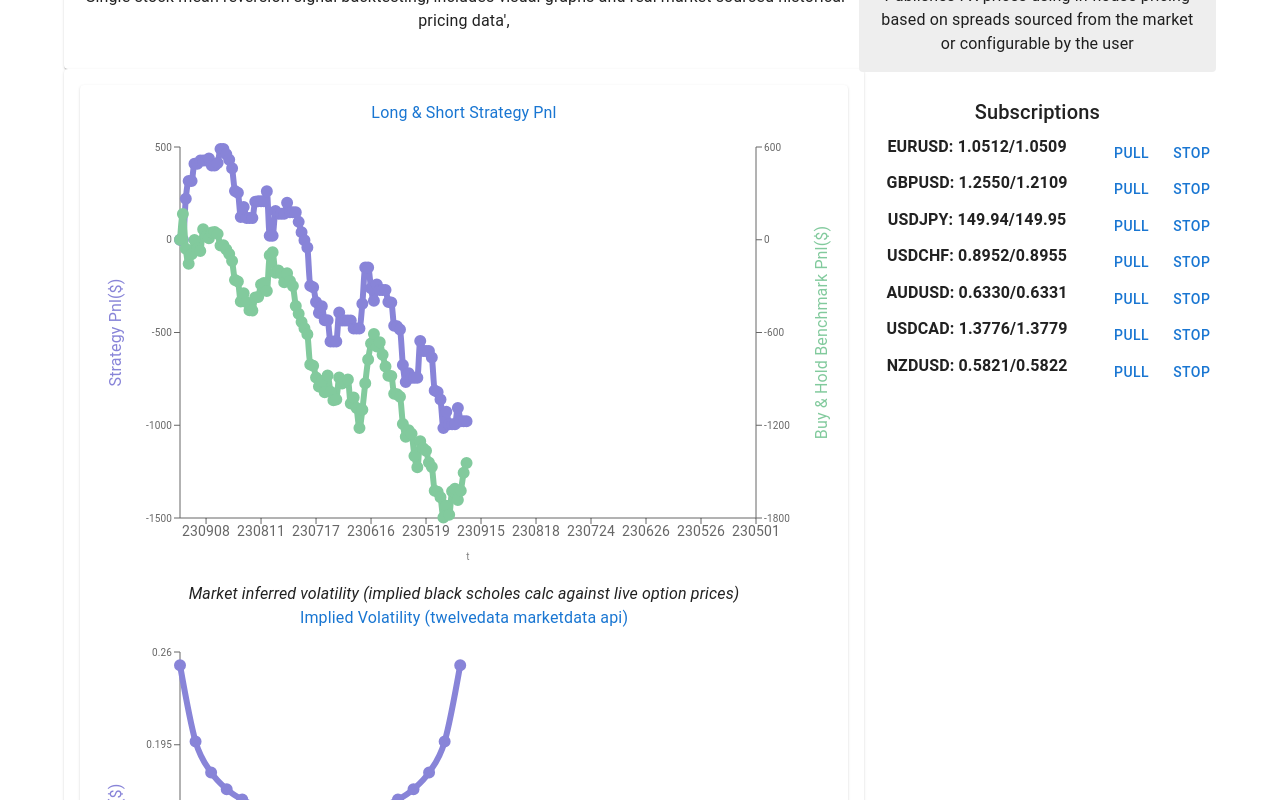
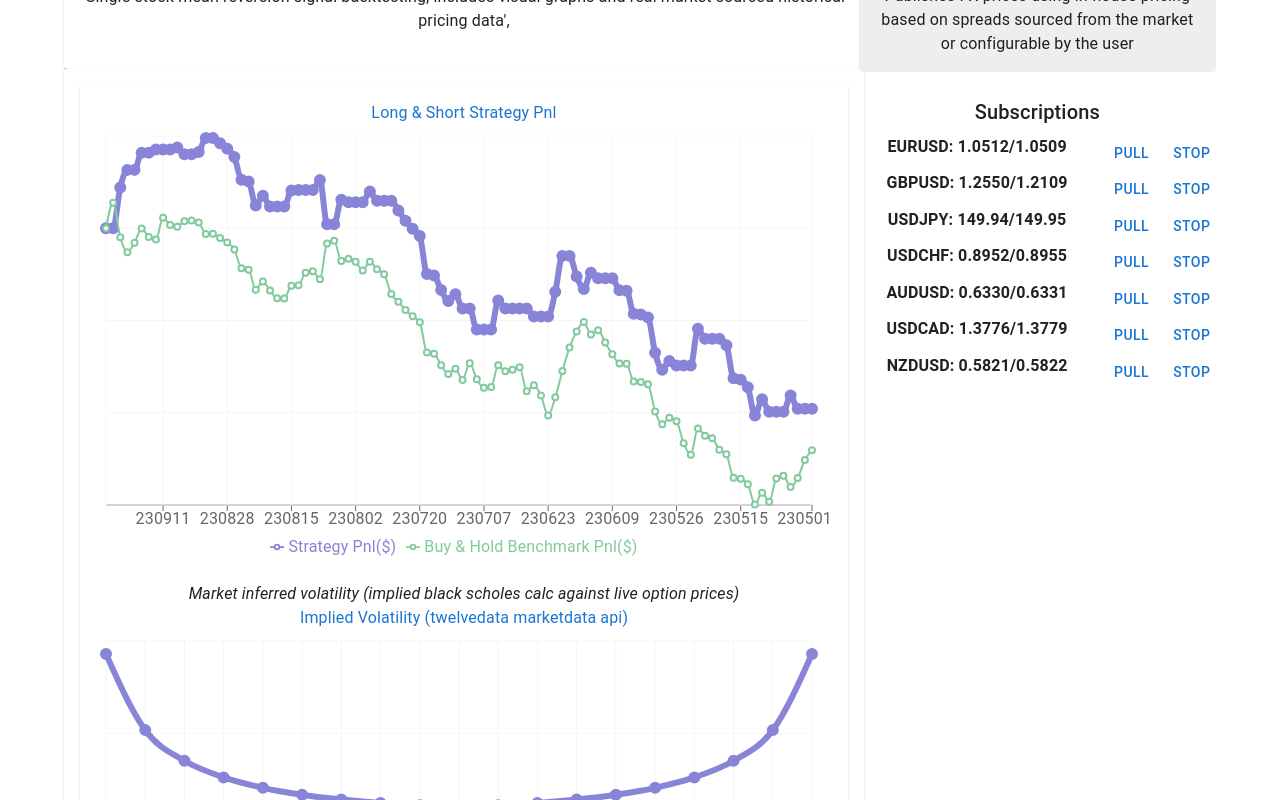
Before and after one commit to bleunguts/ProjectX, a React (Vite) app in the folder Web/: page / in a window 1280 px wide. Shown: the part 1640-2440 px from the top of the page. Built offline with nearby package versions, Linux system fonts and the light colour scheme.

Commit message:
Fixed Strategy Pnl Chart

```diff
--- a/Web/src/components/layout/Chart.tsx
+++ b/Web/src/components/layout/Chart.tsx
@@ -1,6 +1,6 @@
 import * as React from 'react';
 import { useTheme } from '@mui/material/styles';
-import { LineChart, Line, XAxis, YAxis, Label, ResponsiveContainer } from 'recharts';
+import { LineChart, Line, XAxis, YAxis, Label, ResponsiveContainer, Tooltip, CartesianGrid, Legend } from 'recharts';
 import Typography from '@mui/material/Typography';
 
 export interface ChartData {
@@ -19,7 +19,6 @@ export interface ChartProps {
 }
 
 export default function Chart(props: ChartProps) {
-  const theme = useTheme();
   const data = props.data;
   const label = props.label;
 
@@ -29,61 +28,15 @@ export default function Chart(props: ChartProps) {
       {label}
       </Typography>
       <ResponsiveContainer>
-        <LineChart
-          data={data}
-          margin={{
-            top: 16,
-            right: 16,
-            bottom: 16,
-            left: 24,
-          }}
-        >
-          <XAxis
-            dataKey="time"
-            stroke={theme.palette.text.secondary}
-            style={theme.typography.body2}
-          >
-            <Label position="bottom" fontSize="10">t</Label>
-          </XAxis>
-          <YAxis
-            orientation='left'
-            tick={{fontSize:10}}
-            yAxisId='left'
-          >
-            <Label
-              angle={270}
-              position="left"
-              fontSize={14}
-              style={{
-                textAnchor: 'middle',
-                fill: '#8884d8',
-                ...theme.typography.body1,
-              }}
-            >
-            Strategy Pnl($)
-            </Label>
-          </YAxis>
-          <YAxis
-            orientation='right'
-            yAxisId='right'
-            tick={{fontSize:10}}
-          >
-            <Label
-              angle={270}
-              position="right"
-              fontSize={10}
-              style={{
-                textAnchor: 'middle',
-                fill: '#82ca9d',
-                ...theme.typography.body1,
-              }}
-            >
-            Buy & Hold Benchmark Pnl($)
-            </Label>
-          </YAxis>
-          <Line yAxisId='left' data={data} type="monotone" dataKey='amount' stroke="#8884d8" activeDot={{r:8}} strokeWidth='6'/>
-          <Line yAxisId='right' data={data} type="monotone" dataKey='amountHold' stroke="#82ca9d" strokeWidth='6'/>
-        </LineChart>
+      <LineChart width={400} height={400} data={data} margin={{ top: 5, right: 20, left: 10, bottom: 5 }}>
+        <XAxis dataKey="time" />
+        <Tooltip />
+        <CartesianGrid stroke="#f5f5f5" />
+        <Line type="monotone" dataKey="amount" stroke="#8884d8" activeDot={{r:8}} strokeWidth='6' yAxisId={0} name='Strategy Pnl($)' />
+        <Line type="monotone" dataKey="amountHold" stroke="#82ca9d" strokeWidth='2' yAxisId={1} name='Buy & Hold Benchmark Pnl($)' />
+        <Tooltip/>
+        <Legend/>
+      </LineChart>
       </ResponsiveContainer>
     </React.Fragment>
   );
```
Also changed, not shown: 1 other file (tests, documents, lock files or other folders).
